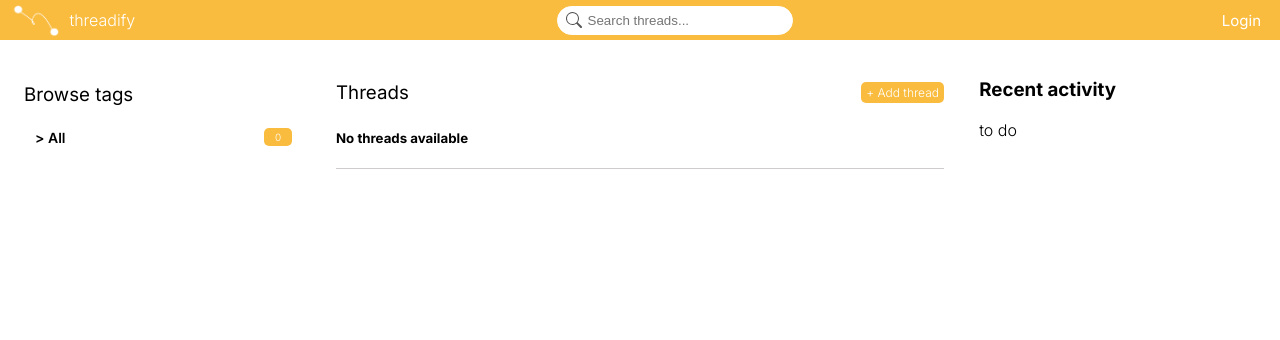
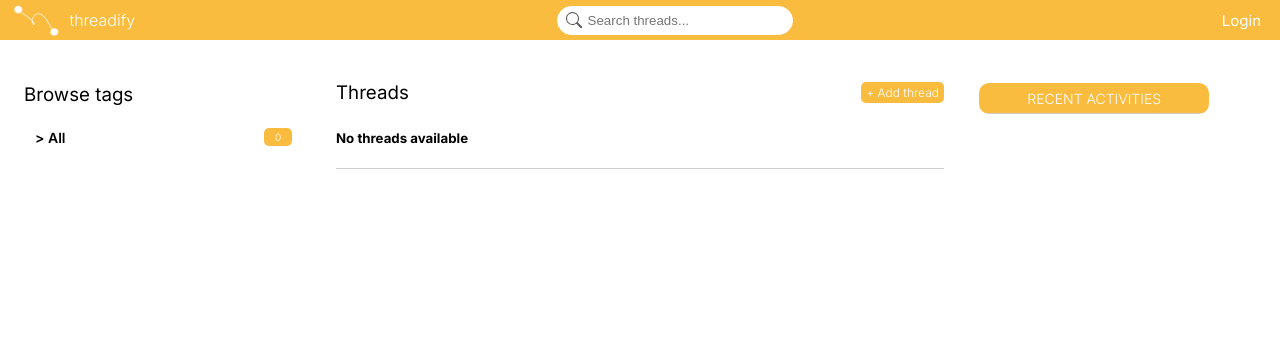
Before and after one commit to oluchna/threads, a Django app: page / in a window 1280 px wide. Shown: the top 340 px of the page. Run offline with Django 5.2, Linux system fonts and the light colour scheme; data comes from the database, SQL or seed files in the repository; data that the repository does not hold is empty; parts of the project's set-up code (start-up, migrations or seed data) failed here and were passed over.

Commit message:
Recent activity mocked

```diff
--- a/base/templates/base/home.html
+++ b/base/templates/base/home.html
@@ -51,10 +51,7 @@
         {% include 'base/feed_component.html' %}
     </div>
 
-    <div class="recent-activity">
-        <h3>Recent activity</h3>
-        to do
-    </div>
+    {% include 'base/recent_activity.html' %}
 
 </div>
 {% endblock %}
--- /dev/null
+++ b/base/templates/base/recent_activity.html
@@ -0,0 +1,33 @@
+{% load static %}
+
+<div class="recent-activity">
+    <div class="recent-activity-box">
+        <div class="recent-actvity-header">
+            <h4>RECENT ACTIVITIES</h4>
+        </div>
+        <div class="notifications">
+            {% for n in notifications %}
+                <div class="notification">
+                    <div class="date-div">
+                        <p class="noti-time-since-p">{{n.created|timesince }}</p>
+                    </div>
+                    <div class="notification-header">
+                        <a href="{% url 'profile' n.author.id %}" class="user-icon">
+                            {% if n.author.profile.profile_picture %}
+                                <img class="profile-picture-icon" src="{{ n.author.profile.profile_picture.url }}" alt="{{ user.username }}">
+                            {% else %}
+                                <img src="{% static 'images/user-mock2.svg' %}">
+                            {% endif %}
+                            <p class="notification-header-username">@{{n.author}} </p>
+
+                        </a>
+                    </div>
+                    <p class="noti-mark"> added comment in <a class="noti-a" href="{% url 'thread' n.post_id %}">x post</a> in <a class="noti-a"> y thread </a> sd dsdsdsd</p>
+                    <div class="noti-content">
+                        <p class="noti-content-p">content of notification sdbashjkbdas djashdbas bijasfbasjk bjsdfbsdj hjgdfljksd flsdjkfhsd ljfhgsd hdfb hd h dh</p>
+                    </div>
+                </div>
+            {% endfor %}
+        </div>
+    </div>
+</div>
--- a/base/templates/base/thread_form.html
+++ b/base/templates/base/thread_form.html
@@ -8,7 +8,7 @@
         {{form.as_p}}
 
         {% comment %} <input type="submit" value="Submit" /> {% endcomment %}
-        <button type="submit">Create post</button>
+        <button type="submit">Upload</button>
     </form>
 </div>
 
--- a/base/views.py
+++ b/base/views.py
@@ -87,7 +87,9 @@ def home(request):
 
     threads_count = Post.objects.filter(post_type="t").prefetch_related('tag').count()
 
-    context = {'threads': threads, 'tags': tags_set, 'threads_count': threads_count, "tag_name": str(tag_name) if str(tag_name) else "All"}
+    notifications = threads[0:2] #mock
+
+    context = {'threads': threads, 'tags': tags_set, 'threads_count': threads_count, "tag_name": str(tag_name) if str(tag_name) else "All", "notifications": notifications}
     return render(request, 'base/home.html', context=context)
 
 
--- a/static/styles/main.css
+++ b/static/styles/main.css
@@ -3,6 +3,8 @@
     --secondary-color: #FFFFFF;
     --gray-color: #545454;
     --light-grey: #CECCCC;
+    --link-blue: #2D93CC;
+    --very-light-grey: #DEDEDE;
 }
 
 body{
@@ -325,3 +327,95 @@ hr {
 .recent-activity {
     margin: 1.2em;
 }
+
+.recent-activity-box {
+    max-height: 500px;
+    border-radius: 10px;
+    /* border-style: solid;
+    border-width: 1px; */
+    /* border-color: var(--light-grey); */
+    margin-top: 1.5em;
+    max-width: 230px;
+    overflow: hidden;
+}
+
+.recent-actvity-header {
+    background-color: var(--primary-color);
+    margin: 0;
+    padding: 0.4em 0.7em 0.4em 0.7em;
+    display: flex;
+    align-items: center;
+    justify-content: center;
+    max-height: 40px;
+
+}
+
+.notifications {
+    border-bottom: 1px solid var(--light-grey);
+    border-left: 1px solid var(--light-grey);
+    border-right: 1px solid var(--light-grey);
+    border-radius: 0 0 10px 10px;
+    overflow: auto;
+}
+
+.recent-activity .recent-actvity-header  h4 {
+    font-weight: 300;
+    color: var(--secondary-color);
+    font-size: 14px;
+    margin: 0;
+}
+
+.notification {
+    margin: 0.5em ;
+    border-radius: 10px;
+    background-color: var(--very-light-grey);
+    padding: 0.5em;
+
+}
+
+.notification-header img {
+    width: 20px;
+    height: 20px;
+}
+
+.notification-header-username{
+    font-size: 10px;
+    margin: 0;
+}
+
+.date-div {
+    margin: 0;
+    display: flex;
+    align-items: flex-end;
+    flex-direction: column;
+}
+
+.noti-time-since-p {
+    font-size: 8px;
+    margin: 0;
+    padding: 0;
+}
+
+.noti-mark {
+    font-size: 8px;
+    margin-left: 2.8em;
+    margin-top: 0;
+    margin-right: 0.2em;
+}
+
+.noti-content {
+    background-color: var(--secondary-color);
+    border-radius: 8px;
+    margin: 0.2em 0.2em 0em 1.4em;
+}
+
+.noti-content-p {
+    font-size: 8px;
+    padding: 0.8em;
+    margin-bottom: 0.1em;
+}
+
+.noti-a {
+    color: var(--link-blue);
+    text-decoration: none;
+}
```
